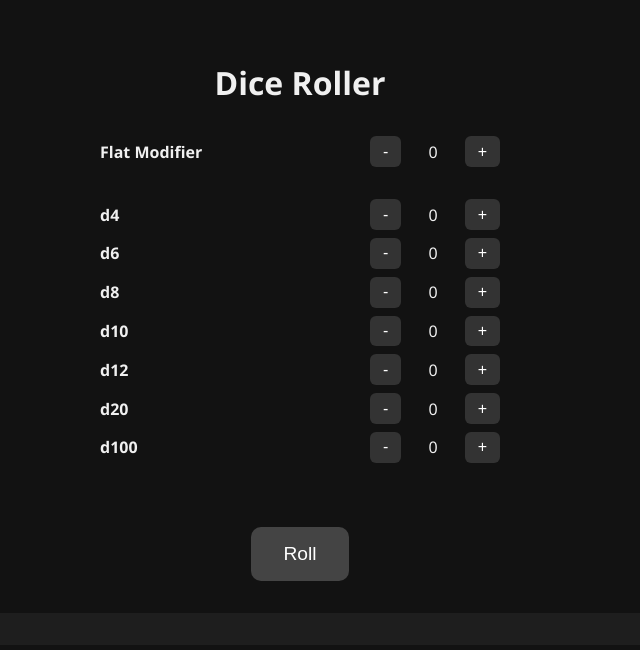
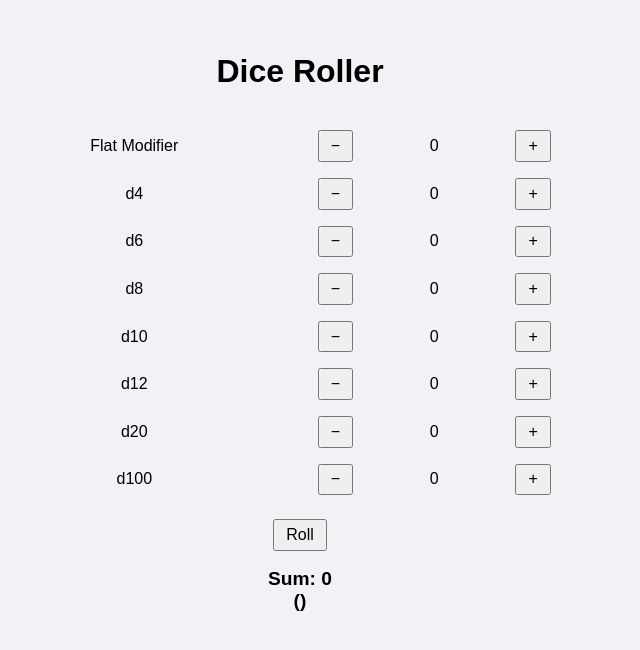
Before and after one commit to FruBiri/asterius, a plain HTML site: page dice.html in a window 1280 px wide. Both pictures are taken after a click on the button "Roll". Shown: the whole page, without its empty margins (340-980 px from the left). Drawn offline with Linux system fonts and the light colour scheme.

Commit message:
Update dice.html

```diff
--- a/dice.html
+++ b/dice.html
@@ -2,186 +2,161 @@
 <html lang="en">
 <head>
   <meta charset="UTF-8" />
-  <meta name="viewport" content="width=device-width, initial-scale=1.0" />
+  <meta name="viewport" content="width=device-width, initial-scale=1.0"/>
   <title>Dice Roller</title>
   <style>
     body {
-      background-color: #121212;
-      color: #f0f0f0;
-      font-family: 'Segoe UI', sans-serif;
-      padding: 2rem;
+      font-family: Arial, sans-serif;
+      background-color: #f0f2f5;
+      padding: 2em;
+      max-width: 600px;
+      margin: auto;
+    }
+    h1 {
+      text-align: center;
+      margin-bottom: 1em;
+    }
+    table {
+      width: 100%;
+      border-collapse: collapse;
+      margin-bottom: 1em;
+    }
+    td {
+      padding: 0.5em;
       text-align: center;
     }
-
-    h1 {
-      margin-bottom: 2rem;
+    button {
+      padding: 0.3em 0.7em;
+      font-size: 1em;
+      cursor: pointer;
     }
-
-    .dice-table {
-      display: grid;
-      grid-template-columns: 1fr auto auto auto;
-      gap: 0.5rem 1rem;
-      max-width: 400px;
-      margin: 0 auto 2rem;
-      align-items: center;
-    }
-
-    .dice-label {
-      text-align: left;
+    #dice-result {
       font-weight: bold;
-    }
-
-    .dice-button {
-      padding: 0.4rem 0.8rem;
-      font-size: 1rem;
-      cursor: pointer;
-      background-color: #333;
-      color: #fff;
-      border: none;
-      border-radius: 6px;
-    }
-
-    .dice-count {
-      width: 2rem;
-      text-align: center;
-    }
-
-    .roll-button {
-      background-color: #444;
-      color: white;
-      padding: 1rem 2rem;
-      font-size: 1.2rem;
-      border: none;
-      border-radius: 10px;
-      cursor: pointer;
-      margin-top: 2rem;
-    }
-
-    .result {
-      margin-top: 2rem;
-      font-size: 1.3rem;
-      background-color: #1e1e1e;
-      padding: 1rem;
-      border-radius: 10px;
-    }
-
-    .flat-modifier-row {
-      margin-bottom: 2rem;
+      font-size: 1.2em;
     }
   </style>
 </head>
 <body>
   <h1>Dice Roller</h1>
+  <table>
+    <tbody>
+      <tr>
+        <td>Flat Modifier</td>
+        <td><button id="modifier-minus">−</button></td>
+        <td><span id="flat-modifier-count">0</span></td>
+        <td><button id="modifier-plus">+</button></td>
+      </tr>
+      <tr>
+        <td>d4</td>
+        <td><button id="d4-minus">−</button></td>
+        <td><span id="d4-count">0</span></td>
+        <td><button id="d4-plus">+</button></td>
+      </tr>
+      <tr>
+        <td>d6</td>
+        <td><button id="d6-minus">−</button></td>
+        <td><span id="d6-count">0</span></td>
+        <td><button id="d6-plus">+</button></td>
+      </tr>
+      <tr>
+        <td>d8</td>
+        <td><button id="d8-minus">−</button></td>
+        <td><span id="d8-count">0</span></td>
+        <td><button id="d8-plus">+</button></td>
+      </tr>
+      <tr>
+        <td>d10</td>
+        <td><button id="d10-minus">−</button></td>
+        <td><span id="d10-count">0</span></td>
+        <td><button id="d10-plus">+</button></td>
+      </tr>
+      <tr>
+        <td>d12</td>
+        <td><button id="d12-minus">−</button></td>
+        <td><span id="d12-count">0</span></td>
+        <td><button id="d12-plus">+</button></td>
+      </tr>
+      <tr>
+        <td>d20</td>
+        <td><button id="d20-minus">−</button></td>
+        <td><span id="d20-count">0</span></td>
+        <td><button id="d20-plus">+</button></td>
+      </tr>
+      <tr>
+        <td>d100</td>
+        <td><button id="d100-minus">−</button></td>
+        <td><span id="d100-count">0</span></td>
+        <td><button id="d100-plus">+</button></td>
+      </tr>
+      <tr>
+        <td colspan="4" style="text-align: center; padding-top: 1em;">
+          <button id="roll-button">Roll</button>
+        </td>
+      </tr>
+      <tr>
+        <td colspan="4" id="dice-result" style="text-align: center;"></td>
+      </tr>
+    </tbody>
+  </table>
 
-  <div class="flat-modifier-row dice-table">
-    <div class="dice-label">Flat Modifier</div>
-    <button class="dice-button">-</button>
-    <div class="dice-count">0</div>
-    <button class="dice-button">+</button>
-  </div>
-
-  <div class="dice-table">
-    <div class="dice-label">d4</div>
-    <button class="dice-button">-</button>
-    <div class="dice-count">0</div>
-    <button class="dice-button">+</button>
-
-    <div class="dice-label">d6</div>
-    <button class="dice-button">-</button>
-    <div class="dice-count">0</div>
-    <button class="dice-button">+</button>
-
-    <div class="dice-label">d8</div>
-    <button class="dice-button">-</button>
-    <div class="dice-count">0</div>
-    <button class="dice-button">+</button>
-
-    <div class="dice-label">d10</div>
-    <button class="dice-button">-</button>
-    <div class="dice-count">0</div>
-    <button class="dice-button">+</button>
-
-    <div class="dice-label">d12</div>
-    <button class="dice-button">-</button>
-    <div class="dice-count">0</div>
-    <button class="dice-button">+</button>
-
-    <div class="dice-label">d20</div>
-    <button class="dice-button">-</button>
-    <div class="dice-count">0</div>
-    <button class="dice-button">+</button>
-
-    <div class="dice-label">d100</div>
-    <button class="dice-button">-</button>
-    <div class="dice-count">0</div>
-    <button class="dice-button">+</button>
-  </div>
-
-  <button class="roll-button">Roll</button>
-
-  <div class="result" id="result">
-    <!-- Roll result will be shown here -->
-  </div>
   <script>
     const diceTypes = ['d4', 'd6', 'd8', 'd10', 'd12', 'd20', 'd100'];
     const diceColors = {
-    d4: '#e74c3c',
-    d6: '#3498db',
-    d8: '#f1c40f',
-    d10: '#9b59b6',
-    d12: '#1abc9c',
-    d20: '#e67e22',
-    d100: '#2ecc71'
+      d4: '#c0392b',
+      d6: '#2980b9',
+      d8: '#27ae60',
+      d10: '#8e44ad',
+      d12: '#e67e22',
+      d20: '#2c3e50',
+      d100: '#16a085'
     };
 
     function updateCount(id, delta) {
-    const input = document.getElementById(id);
-    let value = parseInt(input.textContent);
+      const countEl = document.getElementById(`${id}-count`);
+      let value = parseInt(countEl.textContent);
       value = Math.max(0, value + delta);
-    input.textContent = value;
+      countEl.textContent = value;
     }
+
+    diceTypes.forEach(die => {
+      document.getElementById(`${die}-minus`).addEventListener('click', () => updateCount(die, -1));
+      document.getElementById(`${die}-plus`).addEventListener('click', () => updateCount(die, 1));
+    });
+
+    // Modifier buttons
+    document.getElementById('modifier-minus').addEventListener('click', () => updateCount('flat-modifier', -1));
+    document.getElementById('modifier-plus').addEventListener('click', () => updateCount('flat-modifier', 1));
 
     function rollDie(sides) {
       return Math.floor(Math.random() * sides) + 1;
     }
 
-  function handleRoll() {
+    document.getElementById('roll-button').addEventListener('click', () => {
       let total = 0;
       let breakdown = [];
 
-    diceTypes.forEach(type => {
-      const count = parseInt(document.getElementById(`${type}-count`).textContent);
-      const sides = parseInt(type.replace('d', ''));
+      diceTypes.forEach(die => {
+        const count = parseInt(document.getElementById(`${die}-count`).textContent);
+        const sides = parseInt(die.replace('d', ''));
+        const rolls = [];
         for (let i = 0; i < count; i++) {
-        const roll = rollDie(sides);
-        total += roll;
-        breakdown.push(`<span style="color:${diceColors[type]}">${roll}</span>`);
+          const result = rollDie(sides);
+          total += result;
+          rolls.push(`<span style="color: ${diceColors[die]}">${result}</span>`);
+        }
+        if (rolls.length > 0) {
+          breakdown.push(`${die}: ${rolls.join(' + ')}`);
         }
       });
 
       const modifier = parseInt(document.getElementById('flat-modifier-count').textContent);
       total += modifier;
-
       if (modifier !== 0) {
-      breakdown.push((modifier > 0 ? `+${modifier}` : `${modifier}`));
+        breakdown.push(`Modifier: ${modifier >= 0 ? '+' : ''}${modifier}`);
       }
 
-    document.getElementById('dice-result').innerHTML = `<strong>Sum:</strong> ${total} (${breakdown.join(' + ')})`;
-  }
-
-  // Add event listeners
-  document.addEventListener('DOMContentLoaded', () => {
-    diceTypes.forEach(type => {
-      document.getElementById(`${type}-minus`).addEventListener('click', () => updateCount(`${type}-count`, -1));
-      document.getElementById(`${type}-plus`).addEventListener('click', () => updateCount(`${type}-count`, 1));
-    });
-
-    document.getElementById('modifier-minus').addEventListener('click', () => updateCount('flat-modifier-count', -1));
-    document.getElementById('modifier-plus').addEventListener('click', () => updateCount('flat-modifier-count', 1));
-
-    document.getElementById('roll-button').addEventListener('click', handleRoll);
+      document.getElementById('dice-result').innerHTML = `Sum: ${total} <br>(${breakdown.join(' | ')})`;
     });
   </script>
-
 </body>
 </html>
```
Lines whose indentation alone changed are shown as unchanged.
